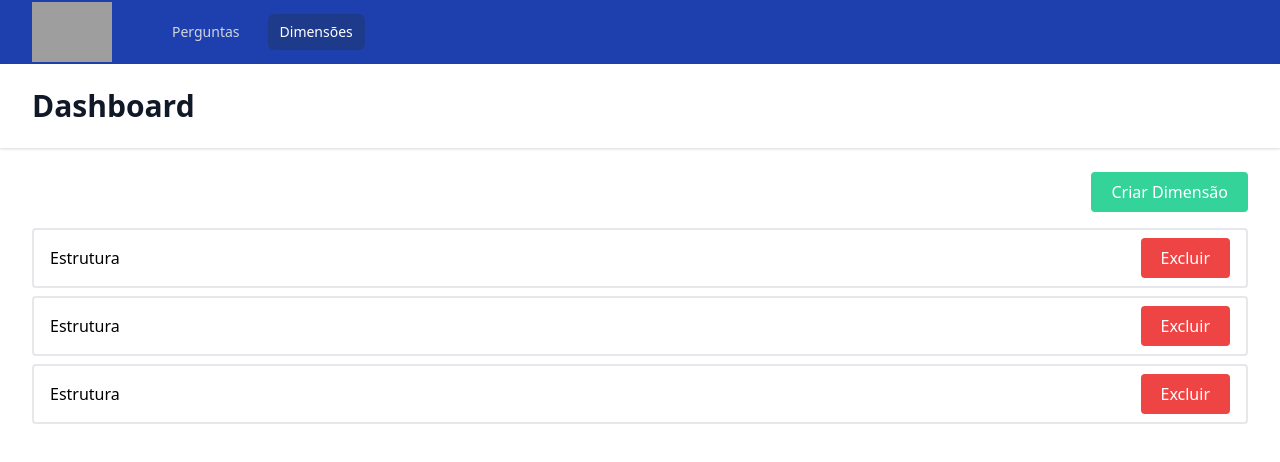
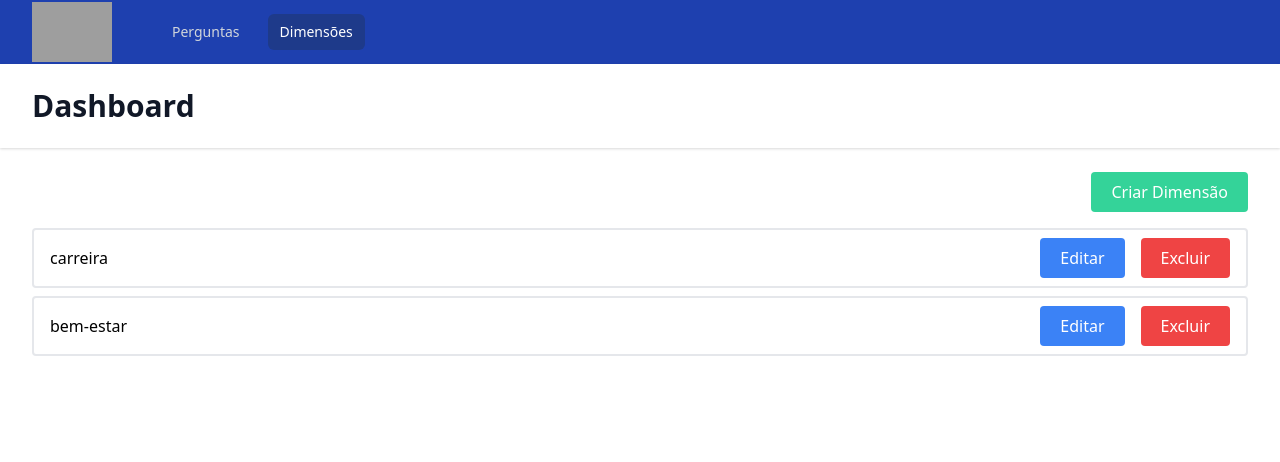
Before and after one commit to ascpenteado/pulses-web, a React (Create React App) app: page /dimensions in a window 1280 px wide. Shown: the top 462 px of the page. Built offline with nearby package versions, Linux system fonts and the light colour scheme; grey boxes are pictures that could not be loaded.

Commit message:
add dynamic data to dimensions

```diff
--- a/src/components/Dimension.js
+++ b/src/components/Dimension.js
@@ -1,11 +1,12 @@
 import Btn from "./Btn";
 
-function Dimension() {
+function Dimension({ dimension }) {
   return (
     <div>
       <li className="flex justify-between items-center border-2 mb-2 py-2 px-4 rounded">
-        Estrutura
+        {dimension.dimensionTitle}
         <div>
+          <Btn text="Editar" textColor="text-white" bgColor="bg-blue-500" extraClass="mr-4" />
           <Btn text="Excluir" textColor="text-white" bgColor="bg-red-500" />
         </div>
       </li>
--- a/src/pages/DimensionsPage.js
+++ b/src/pages/DimensionsPage.js
@@ -1,8 +1,11 @@
+import { useContext } from "react";
 import { Link } from "react-router-dom";
 import Btn from "../components/Btn";
 import Dimension from "../components/Dimension";
+import { DataContext } from "../contexts/DataContext";
 
 function DimensionsPage() {
+  const { dimensions } = useContext(DataContext);
   return (
     <div>
       <div className="flex justify-end">
@@ -12,9 +15,11 @@ function DimensionsPage() {
       </div>
       <div>
         <ul className="py-4">
-          <Dimension />
-          <Dimension />
-          <Dimension />
+          {dimensions
+            ? dimensions.map((dimension) => {
+                return <Dimension key={dimension.dimensionId} dimension={dimension} />;
+              })
+            : "Carregando..."}
         </ul>
       </div>
     </div>
```
Also changed, not shown: 1 other file (tests, documents, lock files or other folders).
